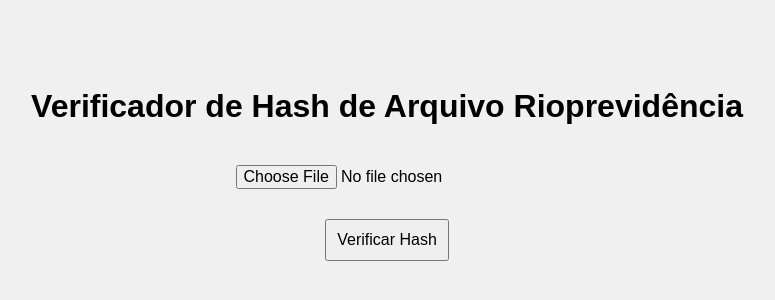
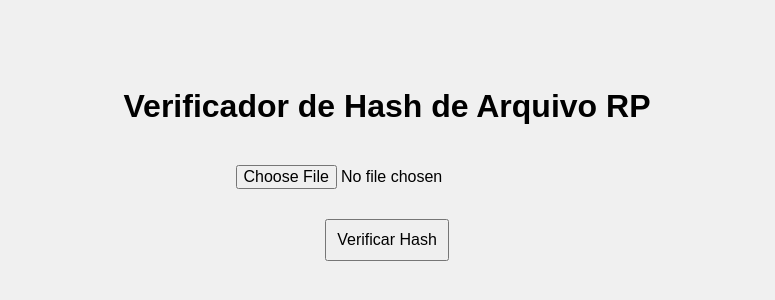
Before and after one commit to leojroliveira/HashRP, a website: page index.html in a window 1280 px wide. Shown: the part 212-512 px from the top of the page, without its empty margins (253-1028 px from the left). Drawn offline with Linux system fonts and the light colour scheme.

Commit message:
Update index.html

```diff
--- a/index.html
+++ b/index.html
@@ -30,7 +30,7 @@
     </style>
 </head>
 <body>
-    <h1>Verificador de Hash de Arquivo Rioprevidência</h1>
+    <h1>Verificador de Hash de Arquivo RP</h1>
     <input type="file" id="fileInput">
     <button id="checkButton">Verificar Hash</button>
     <p id="result"></p>
```
